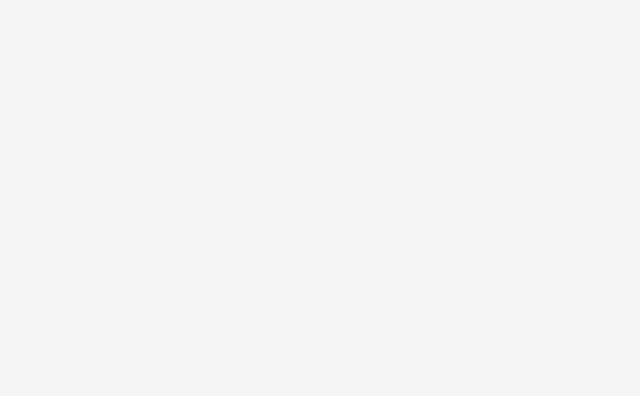
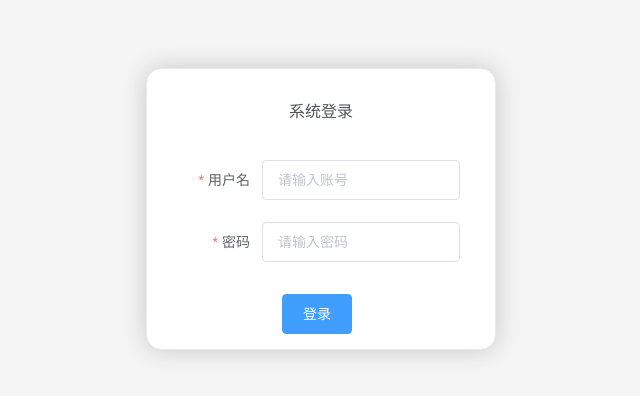
Before and after one commit to DayDayUpDYP/easyback, a Vue app: page /login in a window 1280 px wide. Shown: the part 112-508 px from the top of the page, without its empty margins (319-959 px from the left). Built offline with nearby package versions, Linux system fonts and the light colour scheme.

Commit message:
登录页面写好

```diff
--- a/src/router/index.js
+++ b/src/router/index.js
@@ -6,6 +6,7 @@
 import Mall from '../view/Mall/index.vue'
 import Pageone from '../view/Other/Page1.vue'
 import Pagetwo from '../view/Other/Page2.vue'
+import Login from '../view/Login/login.vue'
 
 Vue.use(Router)
 
@@ -46,8 +47,15 @@
         name:'page2',
         component:Pagetwo
       }
-    ]
+    ],
+
   },
+  {
+    path:'/login',
+    name:'login',
+    component:Login
+  },
+
 ]
 
 const router = new Router({
--- /dev/null
+++ b/src/view/Login/login.vue
@@ -0,0 +1,96 @@
+<template>
+  <el-form
+    :model="form"
+    status-icon
+    :rules="rules"
+    ref="form"
+    label-width="100px"
+    class="login_container"
+  >
+    <h3 class="login_title">系统登录</h3>
+    <el-form-item
+      label="用户名"
+      label-width="80px"
+      prop="username"
+      class="username"
+    >
+      <el-input
+        type="input"
+        v-model="form.username"
+        auto-complete="off"
+        placeholder="请输入账号"
+      >
+      </el-input>
+    </el-form-item>
+
+    <el-form-item
+      label="密码"
+      label-width="80px"
+      prop="password"
+    >
+      <el-input
+        type="password"
+        v-model="form.password"
+        auto-complete="off"
+        placeholder="请输入密码"
+      >
+      </el-input>
+    </el-form-item>
+
+    <el-form-item class="login_submit">
+        <el-button type="primary" @click="login" class="login_submit">登录</el-button>
+    </el-form-item>
+  </el-form>
+</template>
+
+<script>
+
+export default {
+  name: "Login",
+  data() {
+    return {
+      // 传入的表单数据
+      form: {},
+      // 表单校验规则  标签上的prop表示需要校验的表单名
+      rules: {
+        username: [
+          { required: true, message: "请输入用户名", trigger: "blur" },
+          { min: 2, message: "用户名的长度不能小于2位", trigger: "blur" },
+        ],
+        password: [{ required: true, message: "请输入密码", trigger: "blur" }],
+      },
+    };
+  },
+  methods:{
+    //   登录选项
+      login(){
+
+      }
+  },
+  created:function(){
+      console.log('aaaaa')
+  }
+};
+</script>
+
+<style lang="less" scoped>
+.login_container{
+    border-radius: 15px;
+    background-clip: padding-box;
+    margin: 180px auto;
+    width: 350px;
+    padding: 35px 35px 15px 35px;;
+    background-color: #fff;
+    border: 1px solid #eaeaea;
+    box-shadow: 0 0 25px #cac6c6;
+}
+.login_title {
+    margin: 0px auto 40px auto;
+    text-align: center;
+    color: #505458;
+
+}
+.login_submit{
+    margin: 10px auto 0px auto;
+}
+</style>
```
